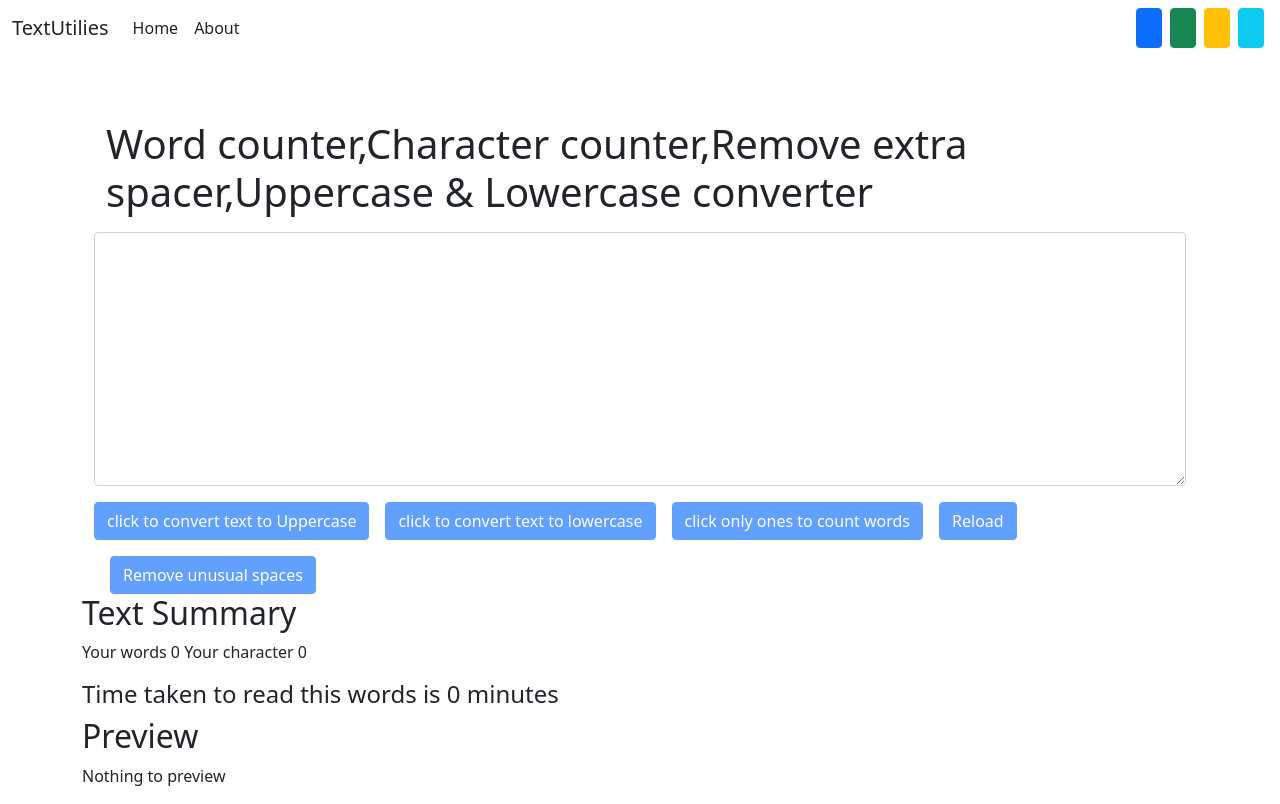
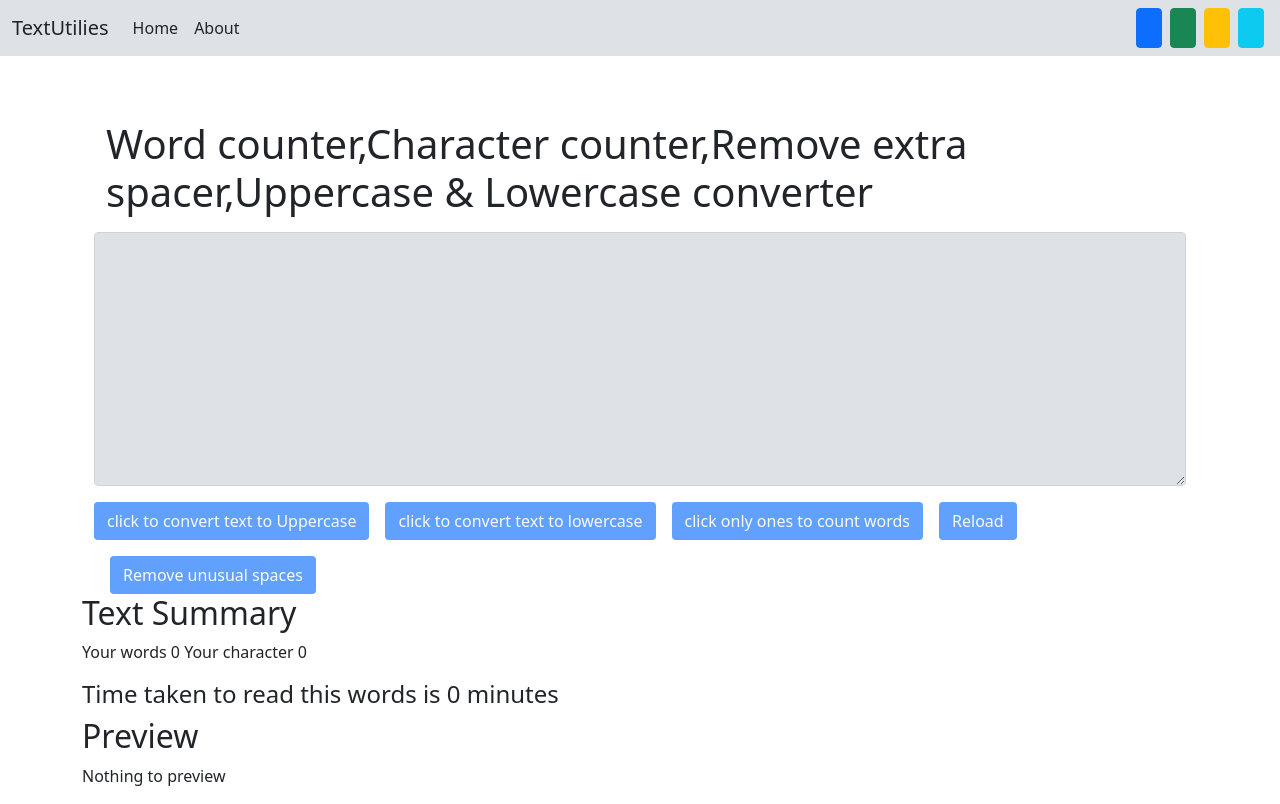
Before and after one commit to AbhayKrSing/Textutiles, a React (Create React App) app: page /#/ in a window 1280 px wide. Built offline with nearby package versions, Linux system fonts and the light colour scheme.

Commit message:
Exercise-2 of react by ode with harry

```diff
--- a/src/App.js
+++ b/src/App.js
@@ -25,7 +25,9 @@ function App() {
       setalert(null)
     }, 1000)
   }
-  let backgroundColorer ={ backgroundColor: Mode === 'primary' ? '#292996a3' : Mode === 'warning'?'#86862296':Mode === 'success'?'#325a32':Mode === 'info'?'#157da8':''}
+  let backgroundColorer = {
+    backgroundColor: Mode === 'primary' ? '#294a96ad' : Mode === 'warning' ? '#868622' : Mode === 'success' ? '#325a32' : Mode === 'info' ? '#157da8' : Mode==='light'?'#dee2e6':'dark',
+  }
   let toggleMode = (cls) => {
     if (Mode === 'light') {
       SetMode(cls)
@@ -60,7 +62,7 @@ function App() {
             renders the first one that matches the current URL. */}
         <Routes >
           <Route path="about" element={<About mode={Mode} />} />
-          <Route path="/" element={<TextForm heading="Word counter,Character counter,Remove extra spacer,Uppercase & Lowercase converter" ShowAlert={ShowAlert} mode={Mode} />} />
+          <Route path="/" element={<TextForm heading="Word counter,Character counter,Remove extra spacer,Uppercase & Lowercase converter" ShowAlert={ShowAlert} mode={Mode} backgroundColorer={backgroundColorer}/>} />
         </Routes>
       </Router>
     </>
--- a/src/components/TextForm.js
+++ b/src/components/TextForm.js
@@ -78,12 +78,12 @@ export default function TextForm(props) {
             <div className="container">
                 <form className={`container  text-${props.mode === 'light' ? 'dark' : 'light'}`}>
                     <h1 className={`container  text-${props.mode === 'light' ? 'dark' : 'light'}`}>{props.heading}</h1>
-                    <textarea name="" className={`form-control  mt-3`} style={{ background: props.mode === 'light' ? 'white' : '#202255', color: props.mode === 'light' ? 'black' : 'white' }} id='form-contral' cols="90" rows="10" value={text} onChange={onchangefn}></textarea>
-                    <button type="text" disabled={text.split(/\s+/).filter((x) => x !== '').length === 0} className={`btn btn-${props.mode === 'light' ? 'primary' : 'dark'} mt-3`} onClick={onclickfn_1}>click to convert text to Uppercase</button>
-                    <button type="text" disabled={text.split(/\s+/).filter((x) => x !== '').length === 0} className={`btn btn-${props.mode === 'light' ? 'primary' : 'dark'} mt-3 ms-3`} onClick={onclickfn_2}>click to convert text to lowercase</button>
-                    <button type='text' disabled={text.split(/\s+/).filter((x) => x !== '').length === 0} className={`btn btn-${props.mode === 'light' ? 'primary' : 'dark'} mt-3 ms-3`} onClick={processor}>click only ones to count words</button>
-                    <button type='text' disabled={text.split(/\s+/).filter((x) => x !== '').length === 0} className={`btn btn-${props.mode === 'light' ? 'primary' : 'dark'} mt-3 ms-3`}>Reload</button>
-                    <button type='text' disabled={text.split(/\s+/).filter((x) => x !== '').length === 0} className={`btn btn-${props.mode === 'light' ? 'primary' : 'dark'} mt-3 ms-3`} onClick={Remove_unusualSpaces}>Remove unusual spaces</button>
+                    <textarea name="" className={`form-control  mt-3 text-${props.mode === 'light' ? 'dark' : 'light'}`} style={props.backgroundColorer} id='form-contral' cols="90" rows="10" value={text} onChange={onchangefn}></textarea>
+                    <button type="text" disabled={text.split(/\s+/).filter((x) => x !== '').length === 0} style={props.backgroundColorer} className={`btn mt-3 text-${props.mode === 'light' ? 'light' : 'light'} bg-${props.mode==='light'?'primary':''}`} onClick={onclickfn_1}>click to convert text to Uppercase</button>
+                    <button type="text" disabled={text.split(/\s+/).filter((x) => x !== '').length === 0} style={props.backgroundColorer} className={`btn mt-3 ms-3 text-${props.mode === 'light' ? 'light' : 'light'} bg-${props.mode==='light'?'primary':''}`} onClick={onclickfn_2}>click to convert text to lowercase</button>
+                    <button type='text' disabled={text.split(/\s+/).filter((x) => x !== '').length === 0} style={props.backgroundColorer} className={`btn mt-3 ms-3 text-${props.mode === 'light' ? 'light' : 'light'} bg-${props.mode==='light'?'primary':''}`} onClick={processor}>click only ones to count words</button>
+                    <button type='text' disabled={text.split(/\s+/).filter((x) => x !== '').length === 0} style={props.backgroundColorer} className={`btn mt-3 ms-3 text-${props.mode === 'light' ? 'light' : 'light'} bg-${props.mode==='light'?'primary':''}`}>Reload</button>
+                    <button type='text' disabled={text.split(/\s+/).filter((x) => x !== '').length === 0} style={props.backgroundColorer} className={`btn mt-3 ms-3 text-${props.mode === 'light' ? 'light' : 'light'} bg-${props.mode==='light'?'primary':''}`} onClick={Remove_unusualSpaces}>Remove unusual spaces</button>
                     {/* <button type='text' disabled={text.split(/\s+/).filter((x) => x !== '').length === 0} className={`btn btn-${props.mode === 'light' ? 'primary' : 'dark'} mt-3 ms-3`} onClick={handleCopy}>Copy text</button> */}
 
                 </form>
```
